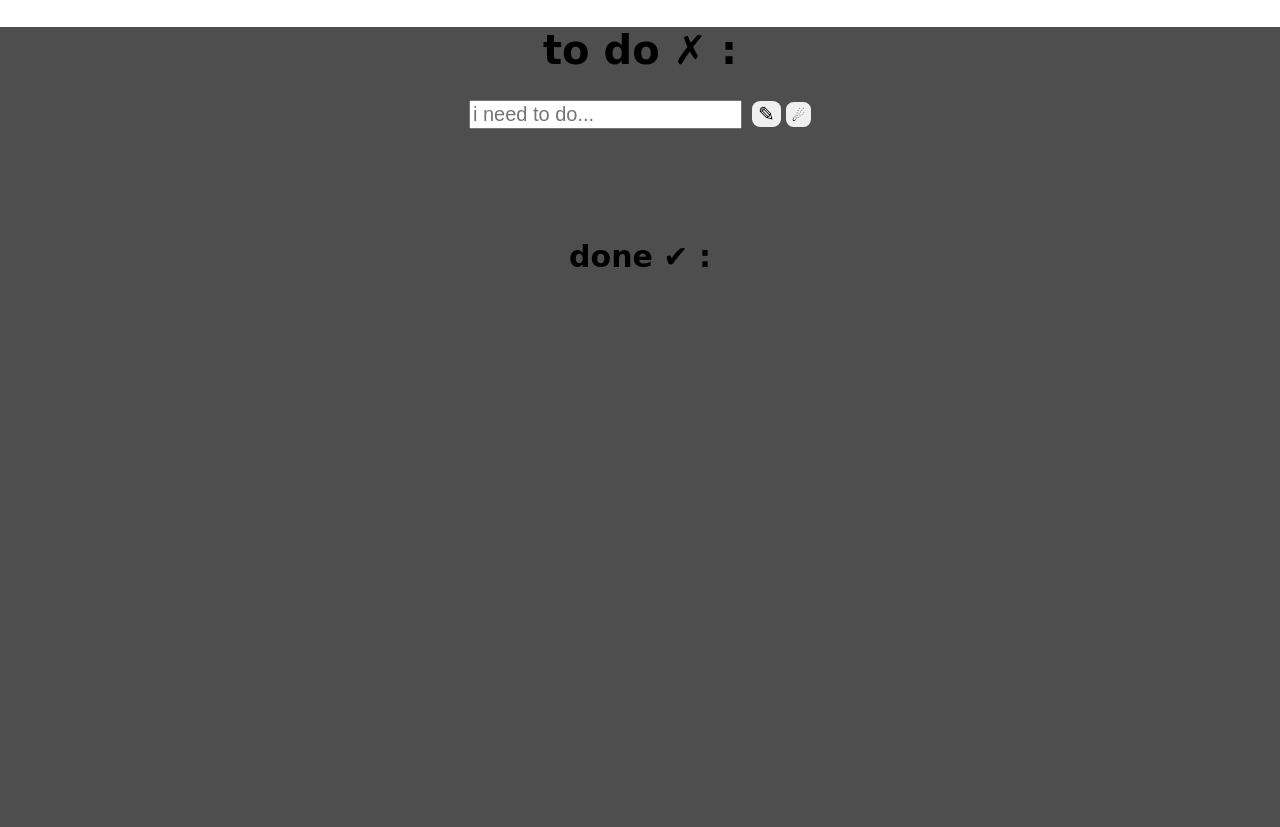
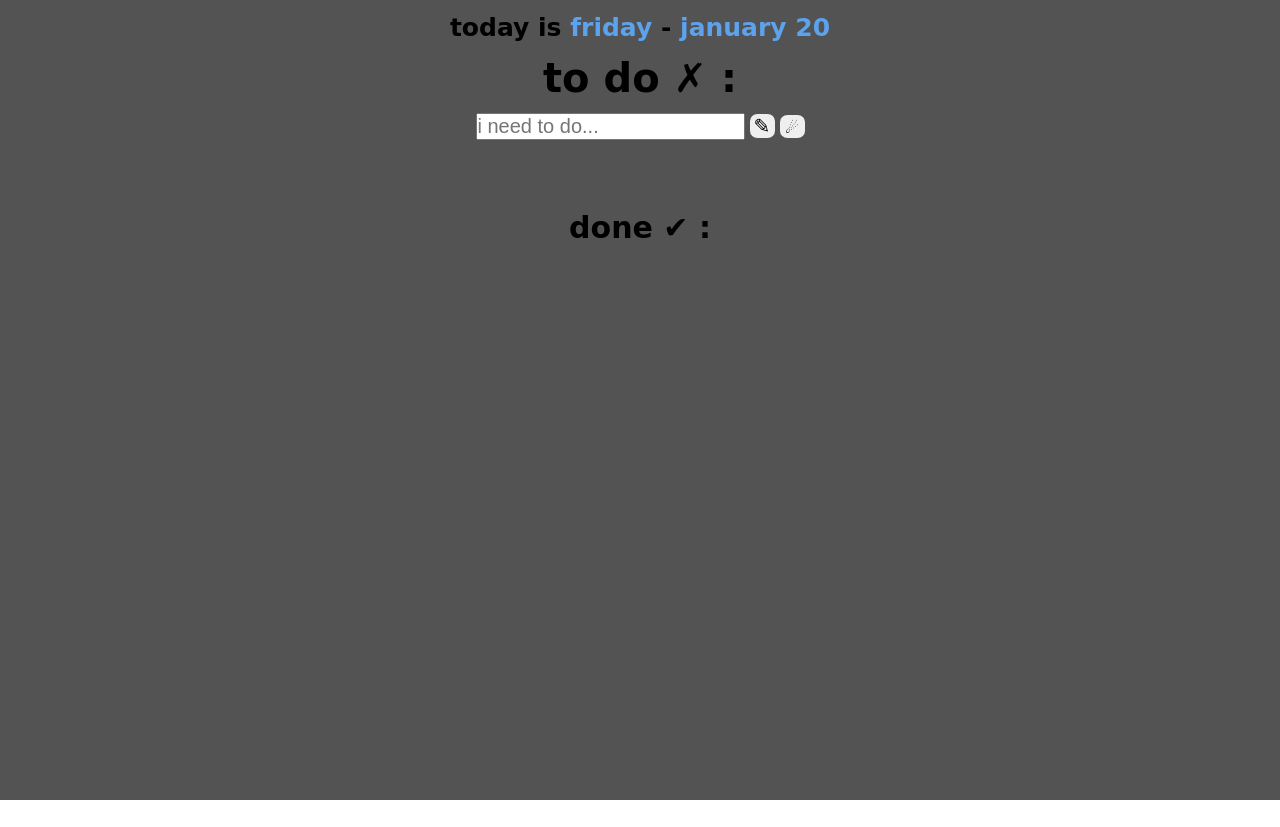
Before and after one commit to jesse1337/todolist, a React (Create React App) app: page / in a window 1280 px wide. After the commit the page ends 800 px from the top, so only its background shows below. Built offline with nearby package versions, Linux system fonts and the light colour scheme.

Commit message:
added date display

```diff
--- a/src/App.css
+++ b/src/App.css
@@ -1,11 +1,27 @@
-
+* {
+  margin: 0%;
+  padding: 0%;
+}
 .App {
   text-align: center;
   height: 100vh;
   min-height: 100vh;
-  background-color: rgb(78, 78, 78);
+  background-color: rgb(83, 83, 83);
+}
+.today {
+  padding-top:1%;
+  font-family: "Comic Sans MS", "Comic Sans", cursive;
+  font-size: 25px;
+}
+.date {
+  color: rgb(92, 162, 236);
+}
+.dash {
+ color:black;
 }
 .todo {
+  padding-top: 1%;
+  padding-bottom: 1%;
   font-size: 40px;
   font-family: "Comic Sans MS", "Comic Sans", cursive;
 }
@@ -19,16 +35,16 @@
 }
 .addButton{
   border: none;
-
   border-radius: 30%;
-  margin-left: 10px;
-
+  margin-left: 5px;
+  width: 25px;
 }
 .refreshButton {
   border: none;
   border-radius: 30%;
   margin-left: 5px;
   font-size: 20px;
+  width: 25px;
 }
 .addText {
   font-size: 20px;
@@ -47,6 +63,7 @@
 .deleteButton:hover {
   transform: scale(0.9);
 }
+
 .li {
   padding:5px;
   font-size: 25px;
--- a/src/App.js
+++ b/src/App.js
@@ -9,15 +9,25 @@ function App() {
 
   const [history, setHistory] = useState([]);
 
+  const day = {weekday: "long"};
+  const theDay = (new Date().toLocaleString("en-US", day)).toLowerCase();
+
+  const date = {day: "numeric"};
+  const theDate = (new Date().toLocaleString("en-US", date));
+
+  const month = {month: "long"};
+  const theMonth = (new Date().toLocaleString("en-US", month)).toLowerCase();
+
+
   // Functions
+
+
+
   const handleKeyDown = (event) => {
     if(event.key == 'Enter') {
       addItem();
     }
   }
-
-
-
 
   function addItem() {
 
@@ -42,6 +52,7 @@ function App() {
     setHistory(oldList => [...oldList, doneItem]);
 
     const newArr = items.filter((item) => item.id !== id);
+    console.log('first delete arr: ' + newArr)
     setItems(newArr);
 
   }
@@ -54,6 +65,10 @@ function App() {
   return (
     <div className="App">
       {/* 1. Header */}
+
+      <h2 className="today">today is
+       <text className="date"> {theDay} <text className="dash">-</text> {theMonth} {theDate}</text>
+      </h2>
       <h1 className="todo"> to do ✗ :</h1>
 
       <input className="input" type="text"
@@ -89,8 +104,8 @@ function App() {
         {history.map(item => {
           return(
             <li className="doneli" key={item.id}>
-              {item.value} {'✓'}
-           </li>
+              {item.value} {' '}
+            </li>
         )
         })}
       </ul>
```
